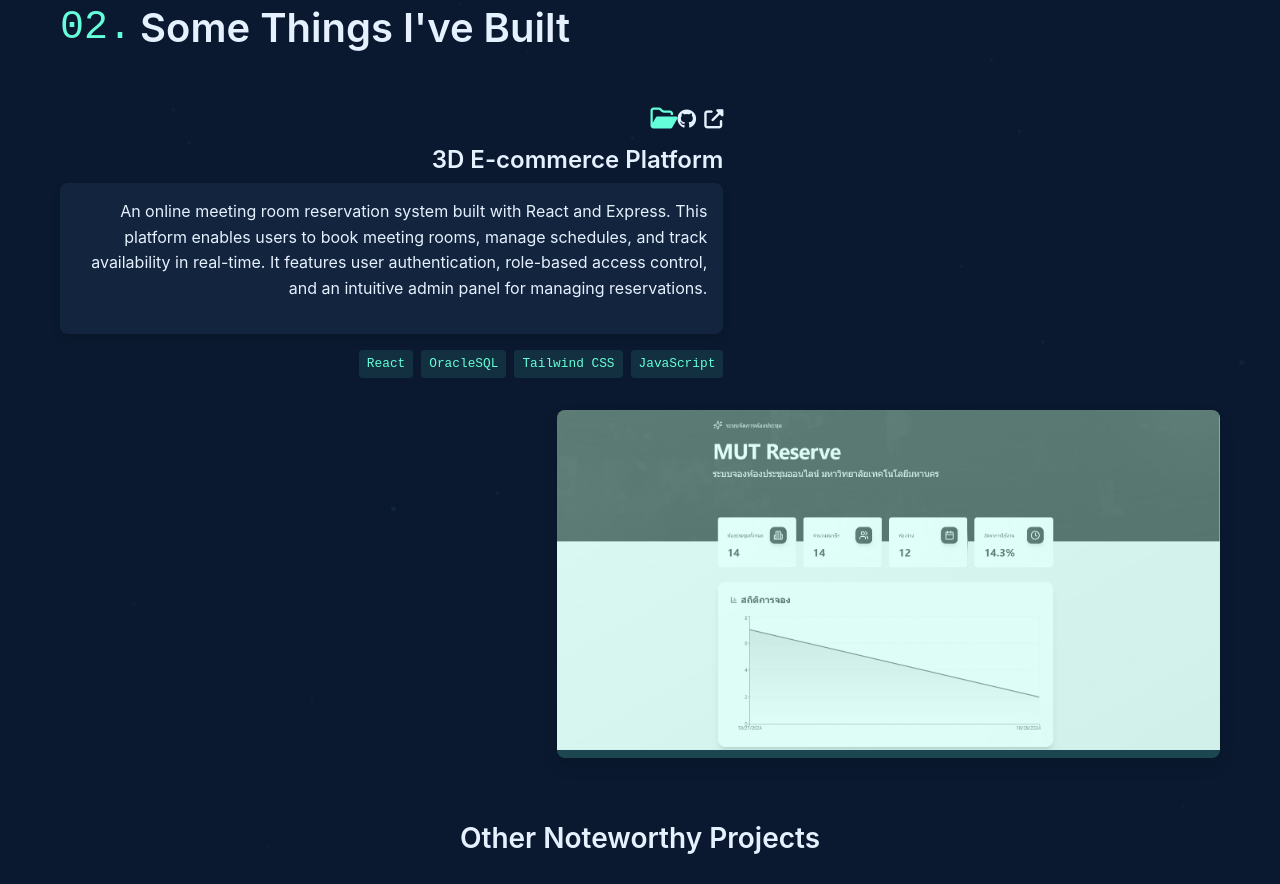
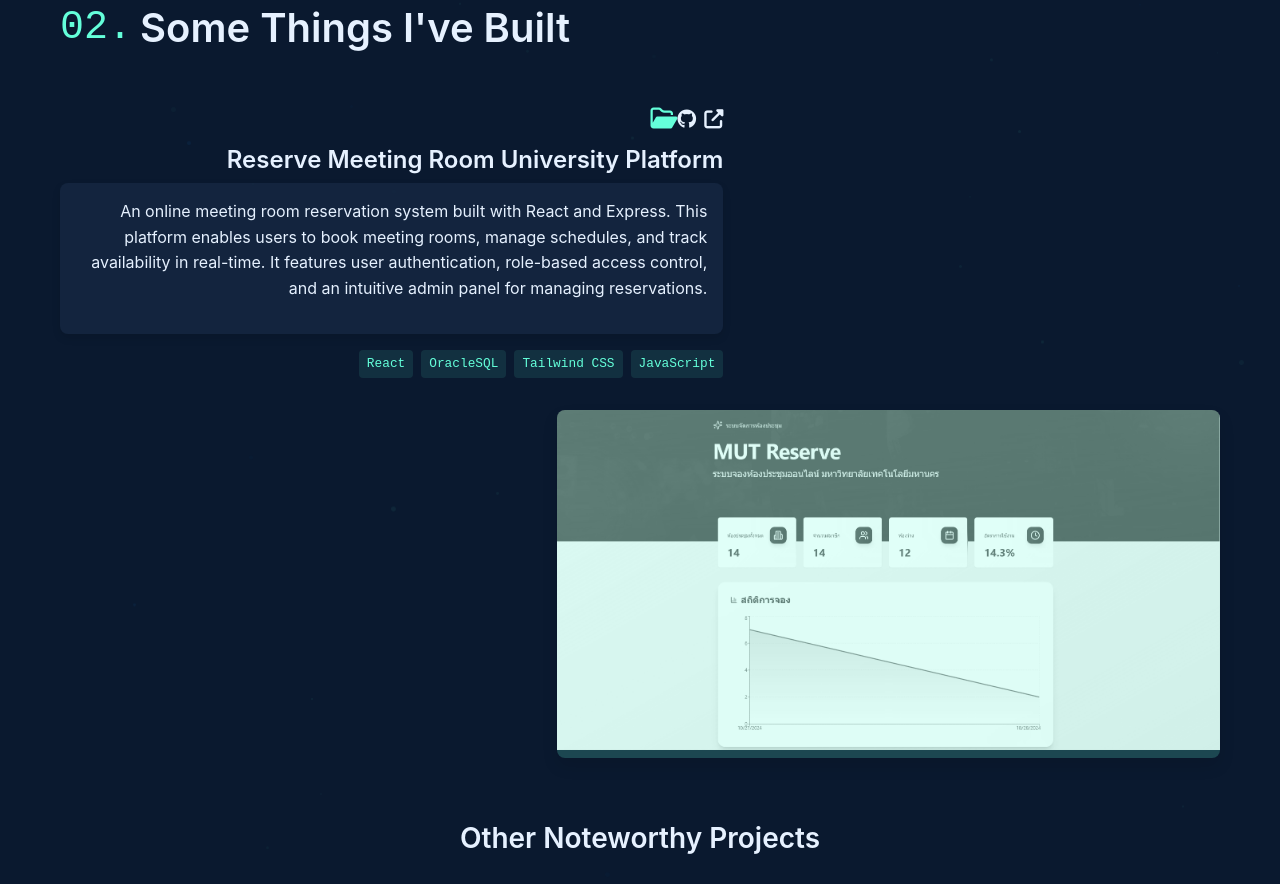
Before and after one commit to Mindenry/3Dportfolio, a plain HTML site: page index.html in a window 1280 px wide. Shown: the part 1754-2638 px from the top of the page. Drawn offline with nearby package versions, Linux system fonts and the light colour scheme; animation ran at ten frames a second; a web font is replaced by a local one.

Commit message:
Update index.html

```diff
--- a/index.html
+++ b/index.html
@@ -177,7 +177,7 @@
                                 </a>
                             </div>
                         </div>
-                        <h3 class="project-title">3D E-commerce Platform</h3>
+                        <h3 class="project-title">Reserve Meeting Room University Platform</h3>
                         <div class="project-description">
                             <p>An online meeting room reservation system built with React and Express. This platform enables users to book meeting rooms, manage schedules, and track availability in real-time. It features user authentication, role-based access control, and an intuitive admin panel for managing reservations.</p>
                         </div>
```
